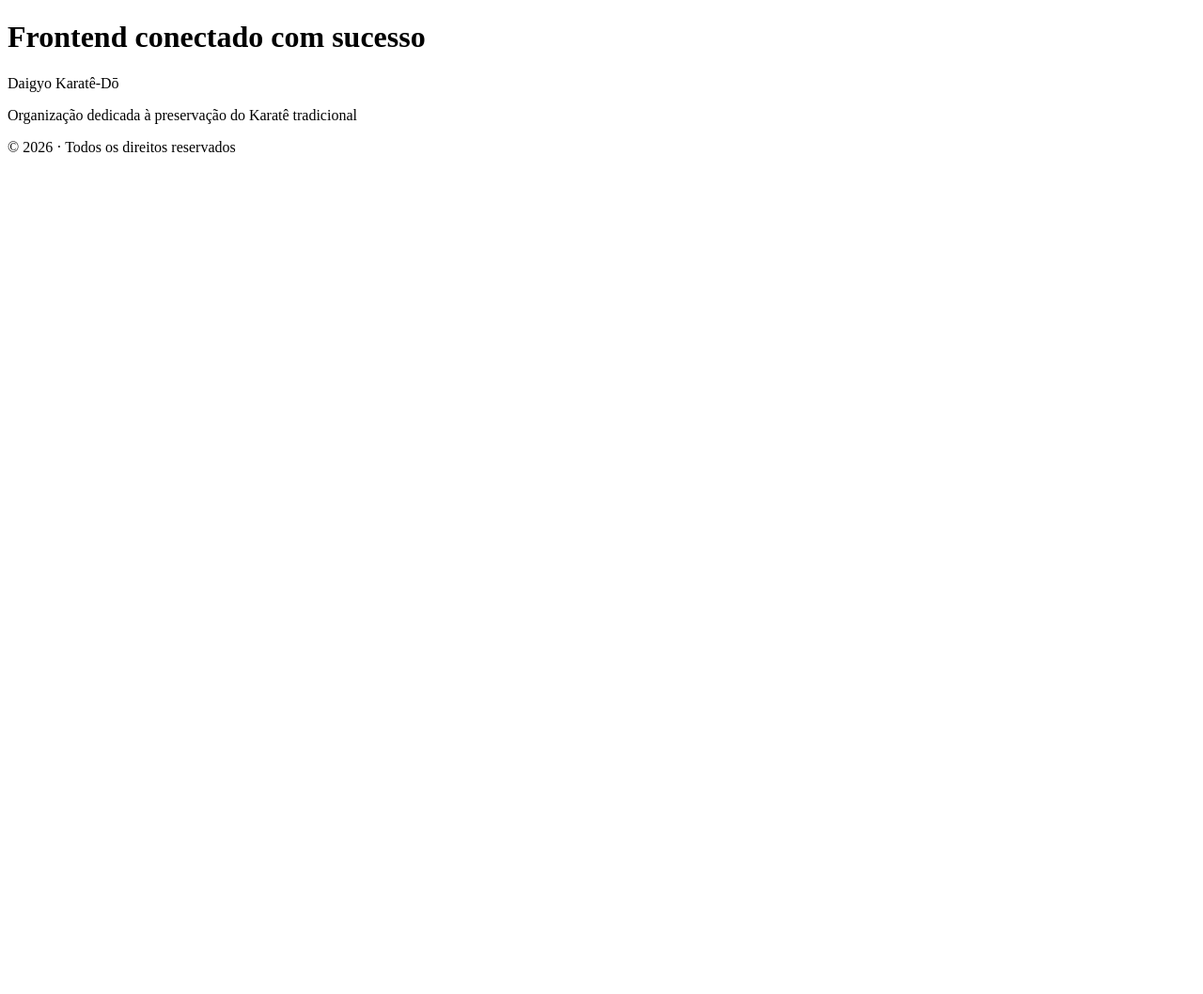
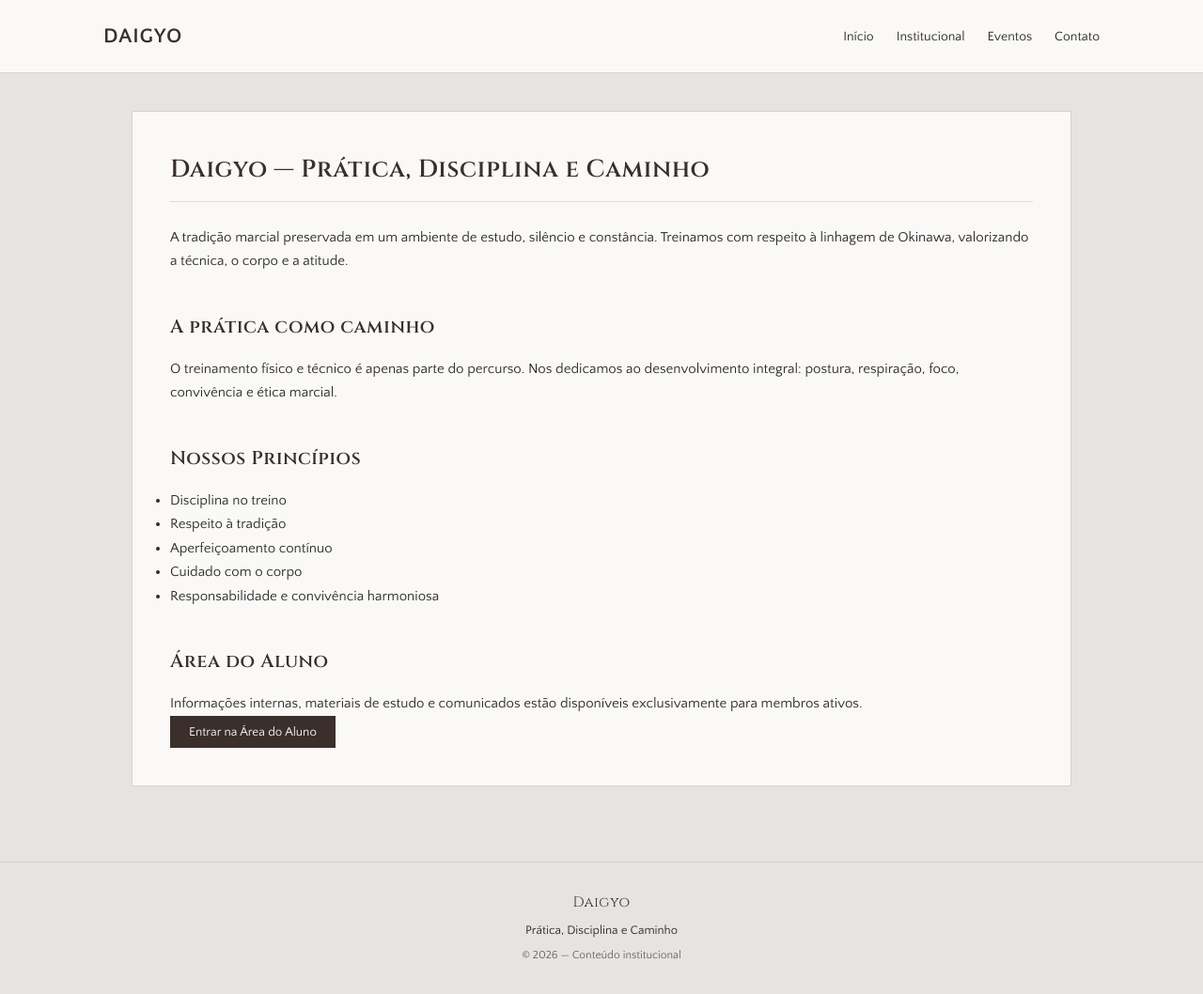
Before and after one commit to daigyodojo/daigyo-site, a plain HTML site: page frontend/index.html in a window 1280 px wide. Shown: the whole page at 94% size. Before the commit the page ends 800 px from the top, so only its background shows below. Drawn offline with Linux system fonts and the light colour scheme.

Commit message:
Update index.html

```diff
--- a/frontend/index.html
+++ b/frontend/index.html
@@ -1,22 +1,84 @@
 <!DOCTYPE html>
 <html lang="pt-BR">
 <head>
-  <meta charset="UTF-8">
-  <title>Daigyo</title>
+    <meta charset="UTF-8">
+    <meta name="viewport" content="width=device-width, initial-scale=1.0">
+    <title>Daigyo – Home</title>
+    <link rel="stylesheet" href="/frontend/css/style.css">
 </head>
 <body>
-  <h1>Frontend conectado com sucesso</h1>
-  <footer class="rodape">
-    <div class="rodape-container">
-        <p class="rodape-nome">Daigyo Karatê-Dō</p>
-        <p class="rodape-info">
-            Organização dedicada à preservação do Karatê tradicional
-        </p>
-        <p class="rodape-copy">
-            © 2026 · Todos os direitos reservados
-        </p>
+
+    <!-- TOPO -->
+    <div class="topo">
+        <div class="topo-container">
+            <div class="logo">DAIGYO</div>
+
+            <nav class="menu">
+                <a href="/index.html">Início</a>
+                <a href="#">Institucional</a>
+                <a href="#">Eventos</a>
+                <a href="#">Contato</a>
+            </nav>
+        </div>
     </div>
-</footer>
+
+    <!-- CONTEÚDO -->
+    <div class="container">
+
+        <!-- BLOCO 1 -->
+        <section>
+            <h1>Daigyo — Prática, Disciplina e Caminho</h1>
+            <p>
+                A tradição marcial preservada em um ambiente de estudo, silêncio e constância.
+                Treinamos com respeito à linhagem de Okinawa, valorizando a técnica, o corpo
+                e a atitude.
+            </p>
+        </section>
+
+        <!-- BLOCO 2 -->
+        <section>
+            <h2>A prática como caminho</h2>
+            <p>
+                O treinamento físico e técnico é apenas parte do percurso. Nos dedicamos ao
+                desenvolvimento integral: postura, respiração, foco, convivência e ética marcial.
+            </p>
+        </section>
+
+        <!-- BLOCO 3 -->
+        <section>
+            <h2>Nossos Princípios</h2>
+            <ul>
+                <li>Disciplina no treino</li>
+                <li>Respeito à tradição</li>
+                <li>Aperfeiçoamento contínuo</li>
+                <li>Cuidado com o corpo</li>
+                <li>Responsabilidade e convivência harmoniosa</li>
+            </ul>
+        </section>
+
+        <!-- BLOCO 4 -->
+        <section>
+            <h2>Área do Aluno</h2>
+            <p>
+                Informações internas, materiais de estudo e comunicados estão disponíveis
+                exclusivamente para membros ativos.
+            </p>
+
+            <a href="/login.html">
+                <button>Entrar na Área do Aluno</button>
+            </a>
+        </section>
+
+    </div>
+
+    <!-- RODAPÉ -->
+    <div class="rodape">
+        <div class="rodape-container">
+            <div class="rodape-nome">Daigyo</div>
+            <div class="rodape-info">Prática, Disciplina e Caminho</div>
+            <div class="rodape-copy">© 2026 — Conteúdo institucional</div>
+        </div>
+    </div>
 
 </body>
 </html>
```
